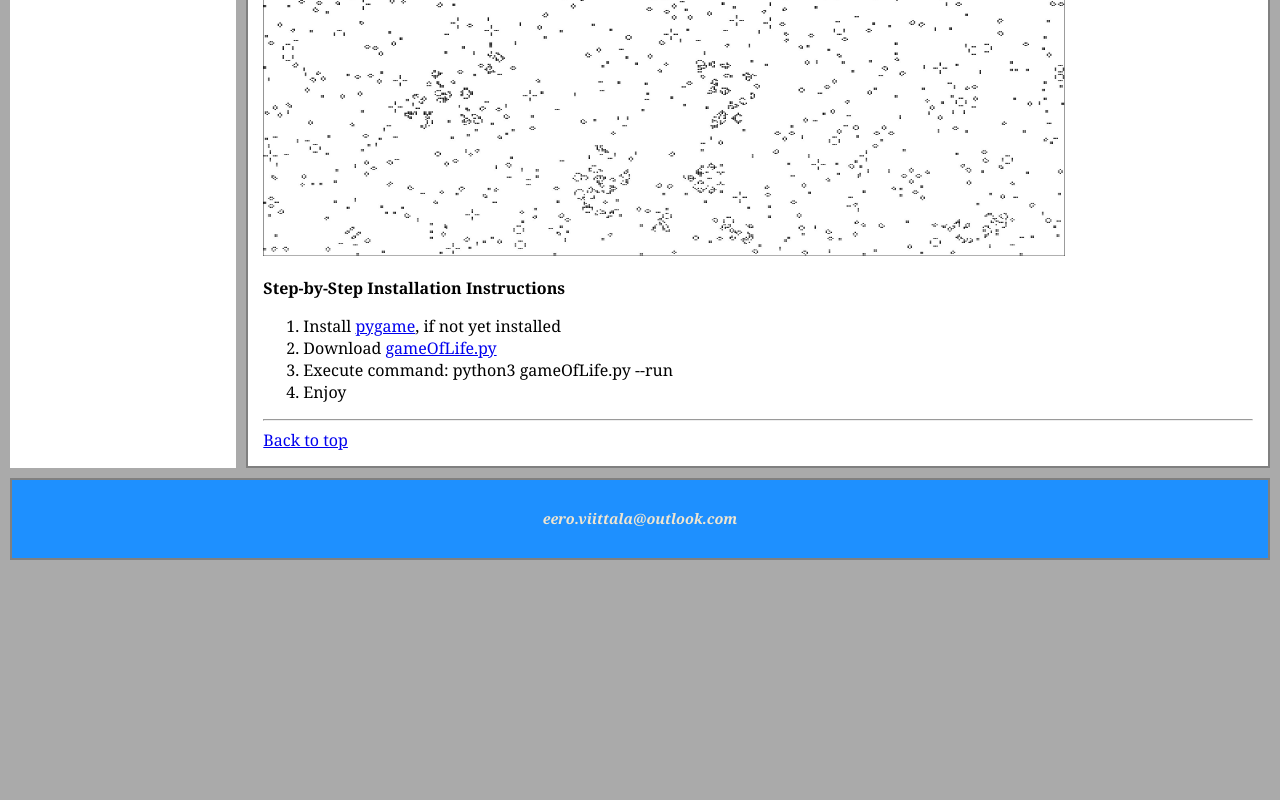
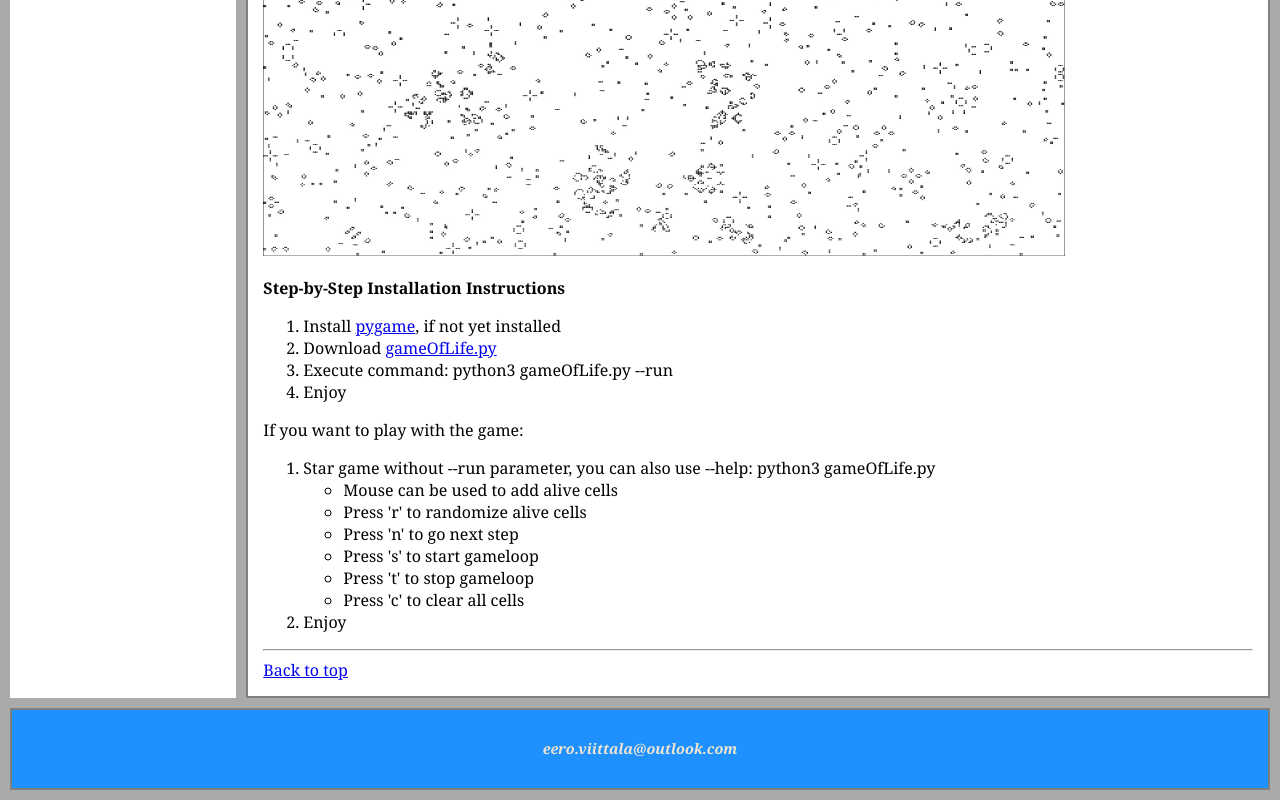
Before and after one commit to eviittala/home, a plain HTML site: page games/games.html in a window 1280 px wide. Shown: the part 1625-2425 px from the top of the page. Before the commit the page ends 2195 px from the top, so only its background shows below. Drawn offline with Linux system fonts and the light colour scheme.

Commit message:
updating gameOfLife

```diff
--- a/games/games.html
+++ b/games/games.html
@@ -69,6 +69,21 @@
                                 <li>Execute command: python3 gameOfLife.py --run</li>
                                 <li>Enjoy</li>
                             </ol>
+                            <p>
+                                If you want to play with the game:
+                            </p>
+                            <ol>
+                                <li>Star game without --run parameter, you can also use --help: python3 gameOfLife.py</li>
+                                <ul>
+                                    <li>Mouse can be used to add alive cells</li>
+                                    <li>Press 'r' to randomize alive cells</li>
+                                    <li>Press 'n' to go next step</li>
+                                    <li>Press 's' to start gameloop</li>
+                                    <li>Press 't' to stop gameloop</li>
+                                    <li>Press 'c' to clear all cells</li>
+                                </ul>
+                                <li>Enjoy</li>
+                            </ol>
                         </p>
 
                     </article>
```
Also changed, not shown: 1 other file.
